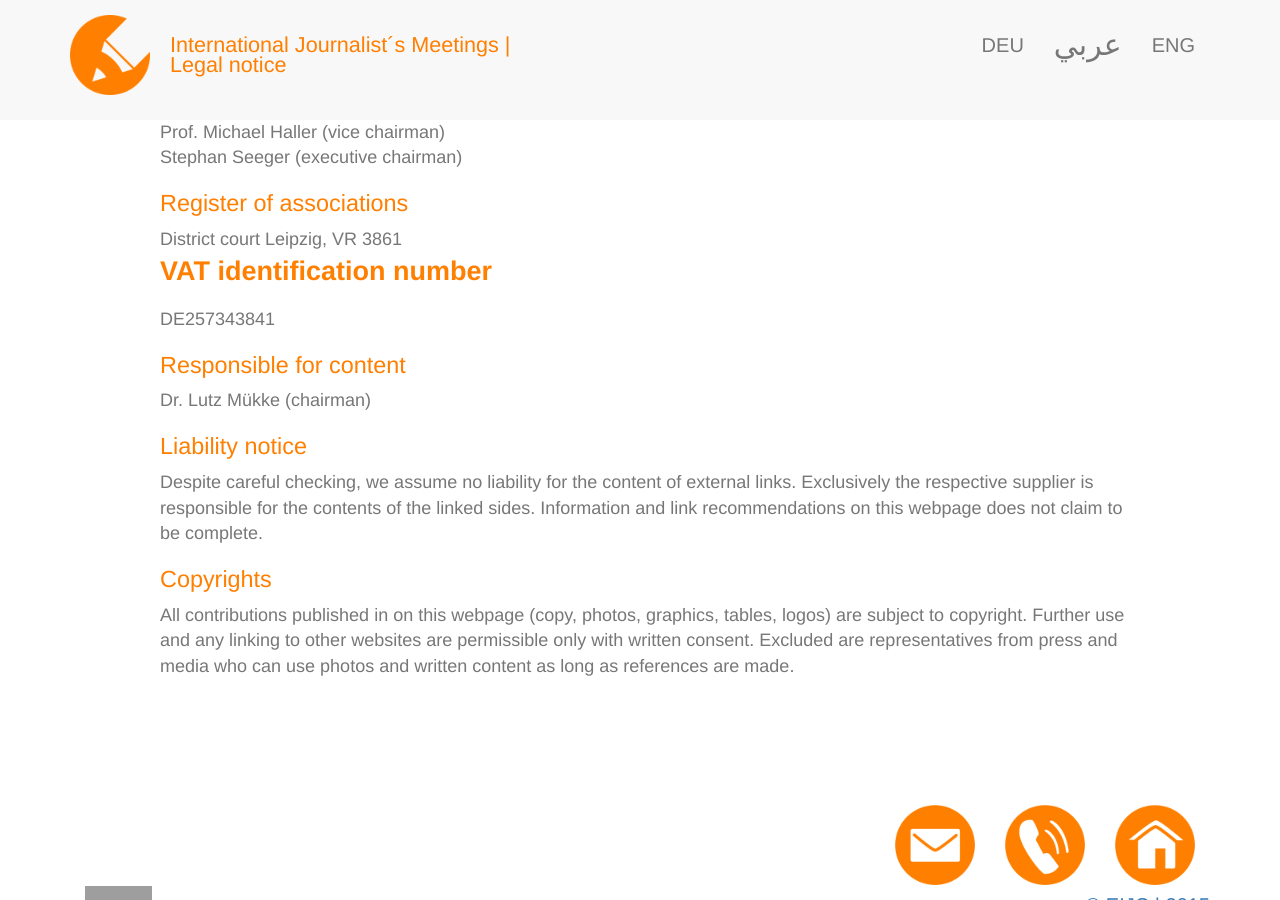
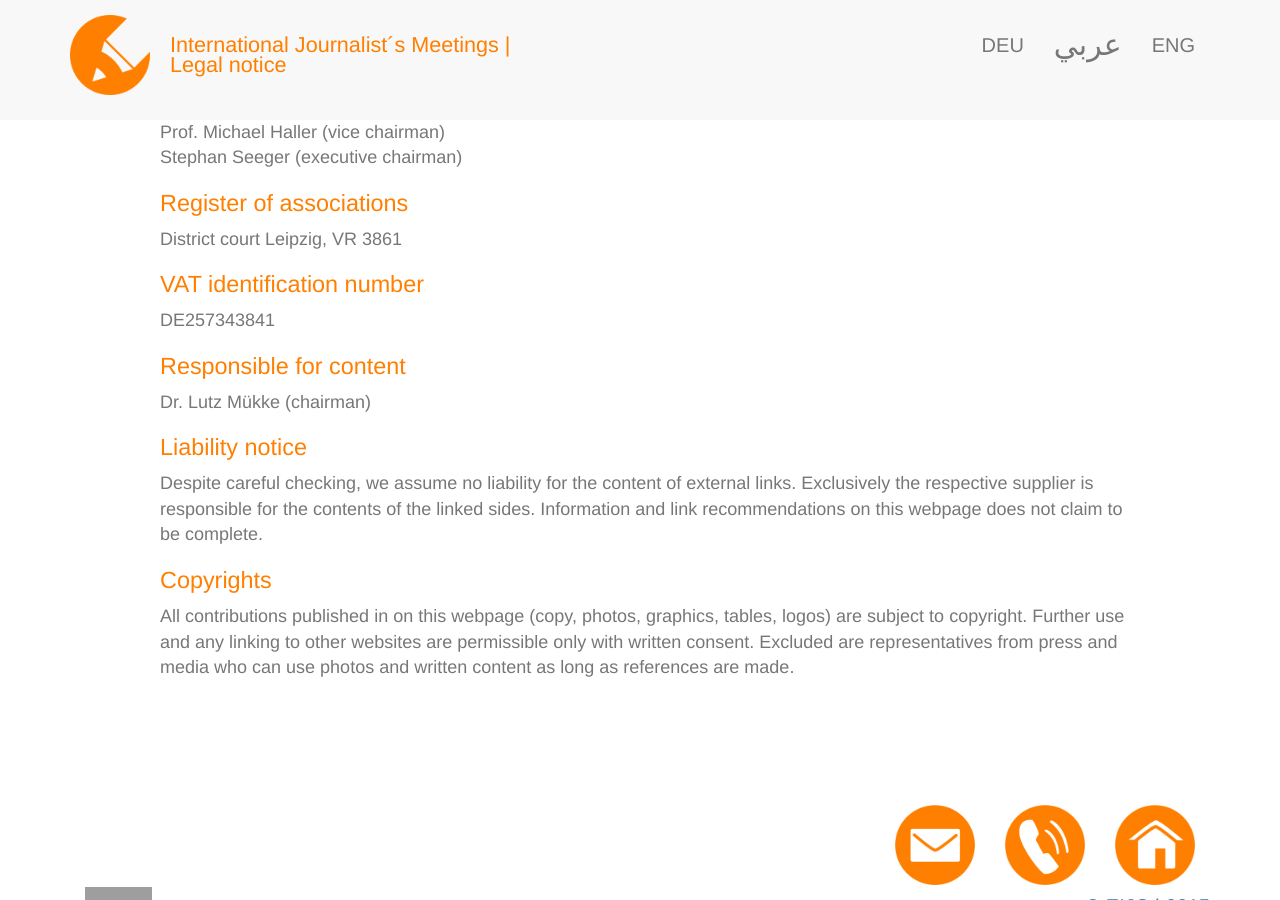
Before and after one commit to EIJC/TIJ, a Jekyll site: the page built from en/impressum.html, in a window 1280 px wide and 900 px high, scrolled down 509 px. Built offline with Jekyll 4.4.1, drawn with Linux system fonts in a browser that asks for light colours; nearby versions of some CDN libraries; grey boxes are pictures that could not be loaded.

```diff
--- a/en/impressum.html
+++ b/en/impressum.html
@@ -25,7 +25,7 @@ Stephan Seeger (executive chairman)</p>
 
 <p>District court Leipzig, VR 3861</p>
 
-<h3>VAT identification number</h3>
+<h1>VAT identification number</h1>
 
 <p>DE257343841</p>
 
```
